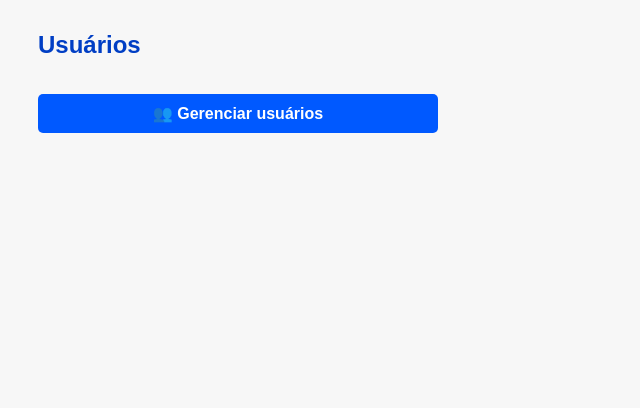
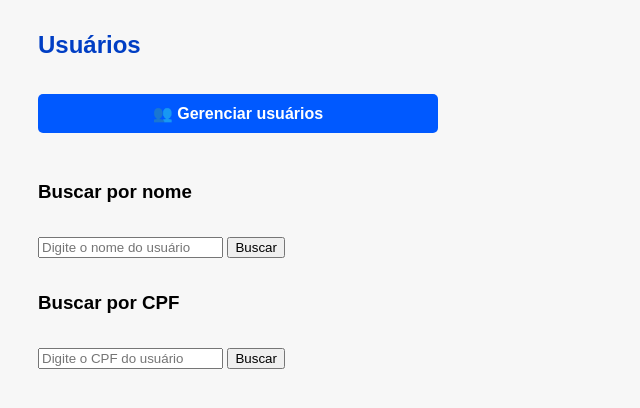
Before and after one commit to clap2302/Data-Structure-II-System, a Flask app: page /admin_dashboard in a window 1280 px wide. Shown: the part 292-700 px from the top of the page, without its empty margins (0-640 px from the left). Run offline with Flask 3, Linux system fonts and the light colour scheme; the visitor is signed in with stand-in values (Sample User, id 1).

Commit message:
iniciando altrações no login.py

```diff
--- a/Linhas_Aereas_ED-II/modules/login.py
+++ b/Linhas_Aereas_ED-II/modules/login.py
@@ -111,6 +111,45 @@ def logout():
     session.clear()
     return redirect(url_for("login_bp.login"))
 
+@login_bp.route("/search_user_by_name")
+def search_user_by_name():
+    nome = request.args.get("nome", "").strip()
+
+    if not nome:
+        return render_template("admin_dashboard.html", user="admin", users=get_all_users(), msg="Digite um nome para buscar.")
+
+    # busca entre usuários
+    result_user = users_tree.search(users_tree.root, nome)
+    if result_user:
+        return render_template("admin_dashboard.html", user="admin", users=[nome], msg=f"Usuário encontrado: {nome}")
+
+    # busca entre administradores
+    result_admin = admins_tree.search(admins_tree.root, nome)
+    if result_admin:
+        return render_template("admin_dashboard.html", user="admin", users=[nome], msg=f"Administrador encontrado: {nome}")
+
+    return render_template("admin_dashboard.html", user="admin", users=get_all_users(), msg="Nenhum usuário encontrado com esse nome.")
+
+@login_bp.route("/search_user_by_cpf")
+def search_user_by_cpf():
+    cpf = request.args.get("cpf", "").strip()
+
+    if not cpf:
+        return render_template("admin_dashboard.html", user="admin", users=get_all_users(), msg="Digite um CPF para buscar.")
+
+    result_user = users_tree.search(users_tree.root, cpf)
+    if result_user:
+        return render_template("admin_dashboard.html", user="admin", users=[nome], msg=f"CPF encontrado: {cpf}")
+
+    result_admin = admins_tree.search(admins_tree.root, cpf)
+    if result_admins:
+        return render_template("admin_dashboard.html", user="admin", users=[nome], msg=f"CPF encontrado: {cpf}")
+
+    return render_template("admin_dashboard.html", user="admin", users=get_all_users(), msg="Nenhum usuário encontrado com esse CPF.")
+
+
+
+
 # rota pra acessar a pagina do adms (so pra quem se logar)
 @login_bp.route("/admin_dashboard")
 def admin_dashboard():
--- a/Linhas_Aereas_ED-II/templates/admin_dashboard.html
+++ b/Linhas_Aereas_ED-II/templates/admin_dashboard.html
@@ -75,6 +75,22 @@
             color: #003ec4;
         }
 
+        input[type="submit"] {
+                background-color: #0059ff;
+                color: #fff;
+                padding: 10px 20px;
+                border: none;
+                border-radius: 6px;
+                cursor: pointer;
+                margin-top: 20px;
+                font-size: 16px;
+                transition: 0.3s;
+        }
+
+        input[type="submit"]:hover {
+        background-color: #003ec4;
+        }
+
 
     </style>
     </head>
@@ -99,9 +115,21 @@
         <h2>Usuários</h2>
         <a href="{{ url_for('login_bp.admin', user=session['user']) }}">👥 Gerenciar usuários</a>
         <form action="{{ url_for('login_bp.add_user') }}" method="get">
-        <!-- <button type="submit" disabled>➕ Adicionar usuário (via formulário)</button> -->
+        </form>
+
+        <h3>Buscar por nome</h3>
+        <form action="{{ url_for('login_bp.search_user_by_name') }}" method="get">
+            <input type="text" name="nome" placeholder="Digite o nome do usuário">
+            <button type="submit">Buscar</button>
+        </form>
+
+        <h3>Buscar por CPF</h3>
+        <form action="{{ url_for('login_bp.search_user_by_cpf') }}" method="get">
+            <input type="text" name="nome" placeholder="Digite o CPF do usuário">
+            <button type="submit">Buscar</button>
         </form>
 
     </div>
+
     </body>
     </html>
```
